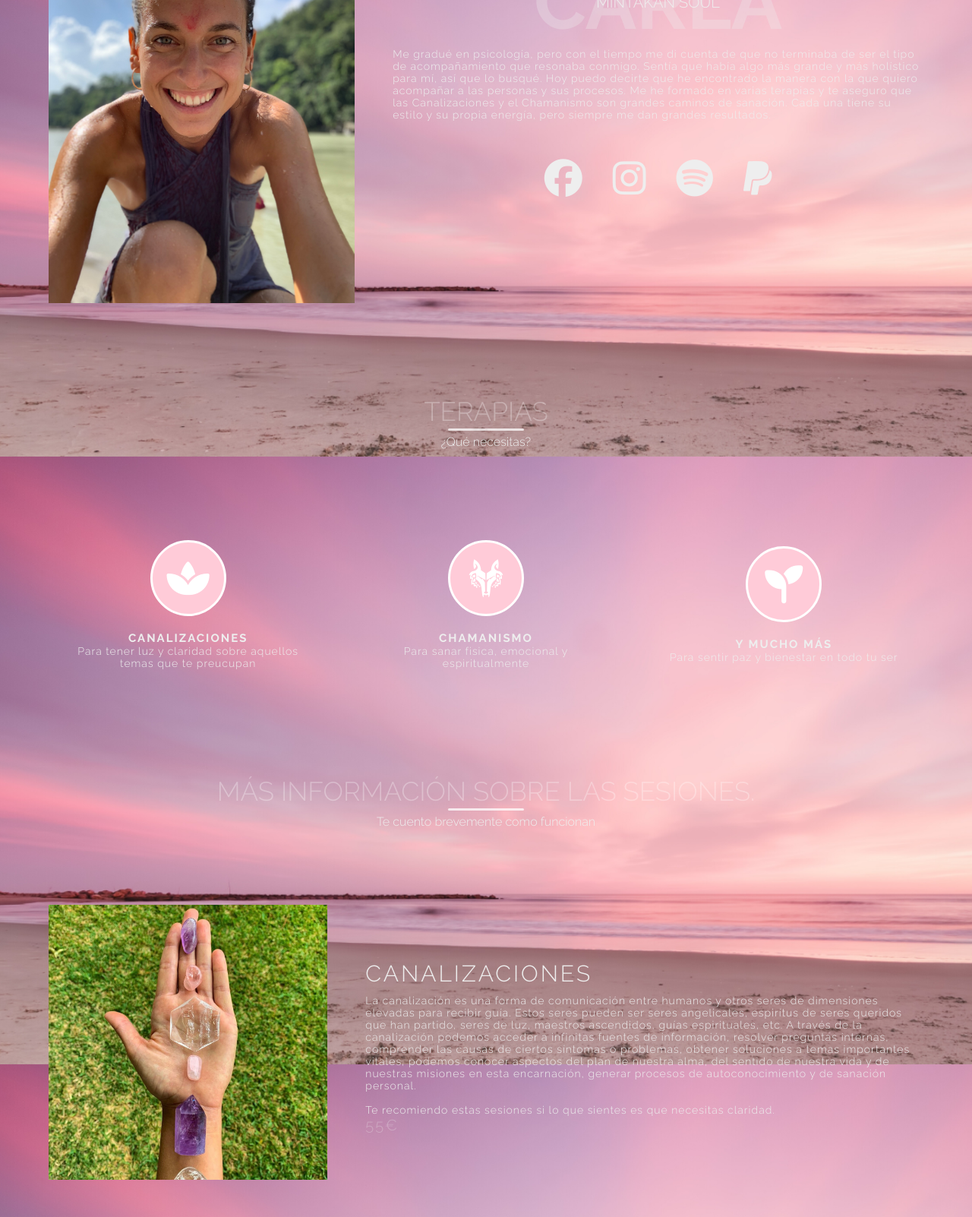
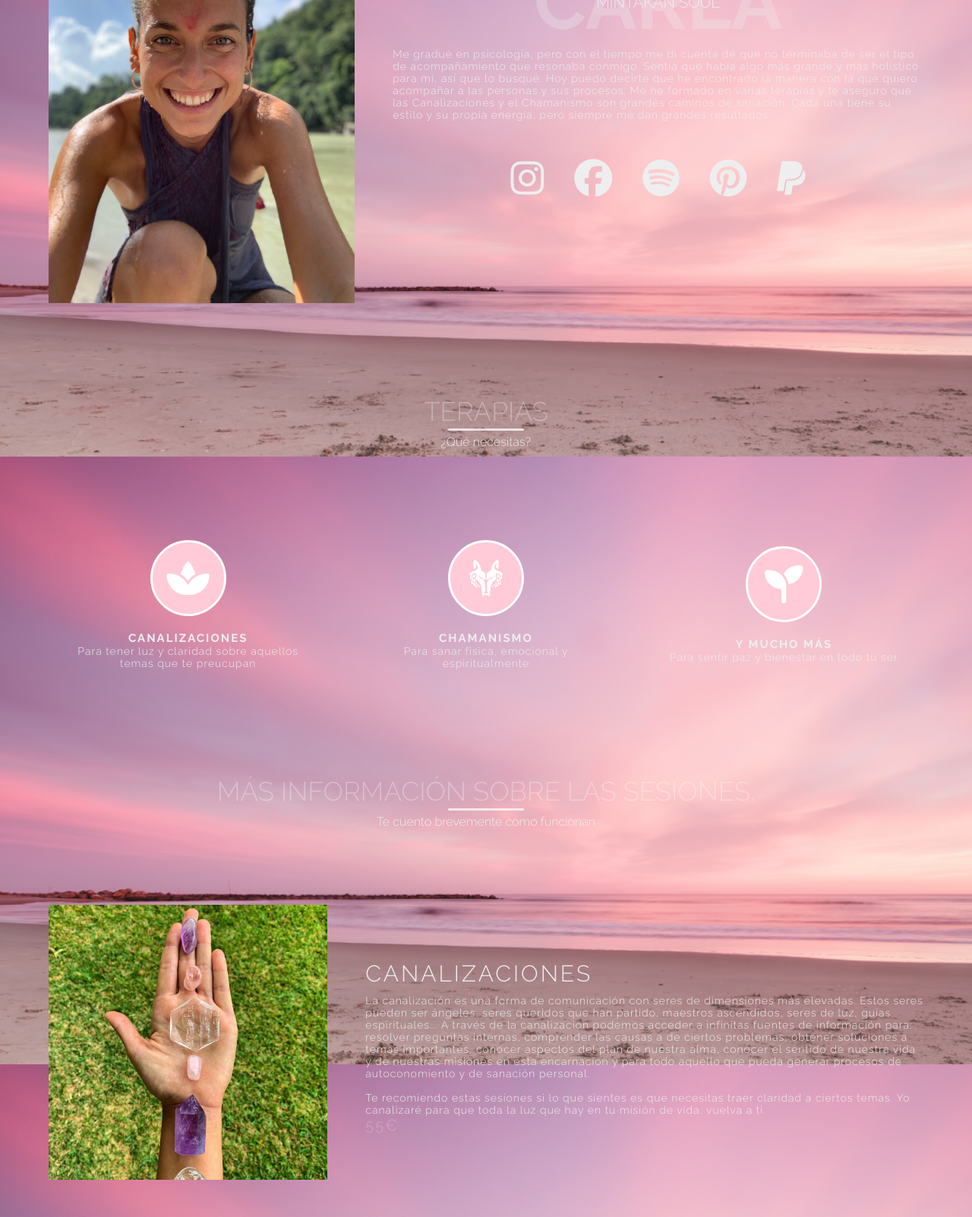
Before and after one commit to bumblebee1519/MintakanDone, a plain HTML site: page index.html in a window 1280 px wide. Shown: the part 999-2601 px from the top of the page at 76% size. Drawn offline with nearby package versions, Linux system fonts and the light colour scheme; files whose address does not match are found by name.

Commit message:
Add files via upload

```diff
--- a/index.html
+++ b/index.html
@@ -67,21 +67,21 @@
         <div class="social-media">
           <ul class="nav-list">
             <li>
-              <a href="#" class="icon-link"></a>
-              <a href="https://www.facebook.com/Mintakan-Soul-112790693732670/?ref=py_c" target="_blank"><i class="fab fa-facebook"></i></a>
-            </li>
-            <li>
               <a href="" class="icon-link"></a>
               <a href="https://www.instagram.com/mintakansoul/?hl=es" target="_blank"> <i class="fab fa-instagram"></i></a>
             </li>
             <li>
               <a href="#" class="icon-link"></a>
+              <a href="https://www.facebook.com/Mintakan-Soul-112790693732670/?ref=py_c" target="_blank"><i class="fab fa-facebook"></i></a>
+            </li>
+            <li>
+              <a href="#" class="icon-link"></a>
               <a href="https://open.spotify.com/user/azx0ipnmsxq7cexslntquhh3d?si=-79XBCckTtifZ7ZunO8_Kg" target="_blank"><i class="fab fa-spotify"></i></a>
             </li>
-            <!-- <li>
+            <li>
               <a href="#" class="icon-link"></a>
               <a href="https://www.pinterest.es/mintakansoul/?invite_code=757b7174bced4e19b1fd46ac42f1fe76&sender=755338306161698809" target="_blank"><i class="fab fa-pinterest"></i></a>
-            </li> -->
+            </li>
             <li>
               <a href="#" class="icon-link"></a>
               <a href="http://www.paypal.me/mintakansoul" target="_blank"><i class="fab fa-paypal"></i></a>
@@ -143,15 +143,11 @@
         <div class="portfolio-description" data-aos="fade-left" data-aos-delay="600">
           <h1>CANALIZACIONES</h1>
           <p>
-              La canalización es una forma de comunicación entre humanos y otros seres de dimensiones elevadas para recibir guía.
-              Estos seres pueden ser seres angelicales, espirítus de seres queridos que han partido, seres de luz, maestros ascendidos,
-              guías espirituales, etc. A través de la canalización podemos acceder a infinitas fuentes de información, resolver preguntas internas,
-              comprender las causas de ciertos síntomas o problemas, obtener soluciones a temas importantes vitales, podemos conocer aspectos
-              del plan de nuestra alma, del sentido de nuestra vida y de nuestras misiones en esta encarnación, generar procesos de autoconocimiento y
-              de sanación personal. <br>
-              <br>
-              Te recomiendo estas sesiones si lo que sientes es que necesitas claridad.
-          </p>
+            La canalización es una forma de comunicación con seres de dimensiones más elevadas. Estos seres pueden ser ángeles, seres queridos que han partido, maestros ascendidos, seres de luz, guías espirituales...
+            A través de la canalización podemos acceder a infinitas fuentes de información para: resolver preguntas internas, comprender las causas a de ciertos problemas, obtener soluciones a temas importantes,
+            conocer aspectos del plan de nuestra alma, conocer el sentido de nuestra vida y de nuestras misiones en esta encarnación y  para todo aquello que pueda generar procesos de autoconomiento y de sanación personal. <br>
+          <br>
+            Te recomiendo estas sesiones si lo que sientes es que necesitas traer claridad a ciertos temas. Yo canalizaré para que toda la luz que hay en tu misión de vida, vuelva a ti.          </p>
           <h6>55€</h6>
         </div>
       </div>
--- a/main.css
+++ b/main.css
@@ -458,6 +458,9 @@ li{
     .profile-img{
       display: none;
     }
+    .fa-pinterest{
+      display: none;
+    }
 
 }
 @media screen and (max-width: 768px){
@@ -465,6 +468,9 @@ li{
       background-image: linear-gradient(to left, #c396ba, #c06d85) ;
   }
   .profile-img{
+    display: none;
+  }
+  .fa-pinterest{
     display: none;
   }
 
```
